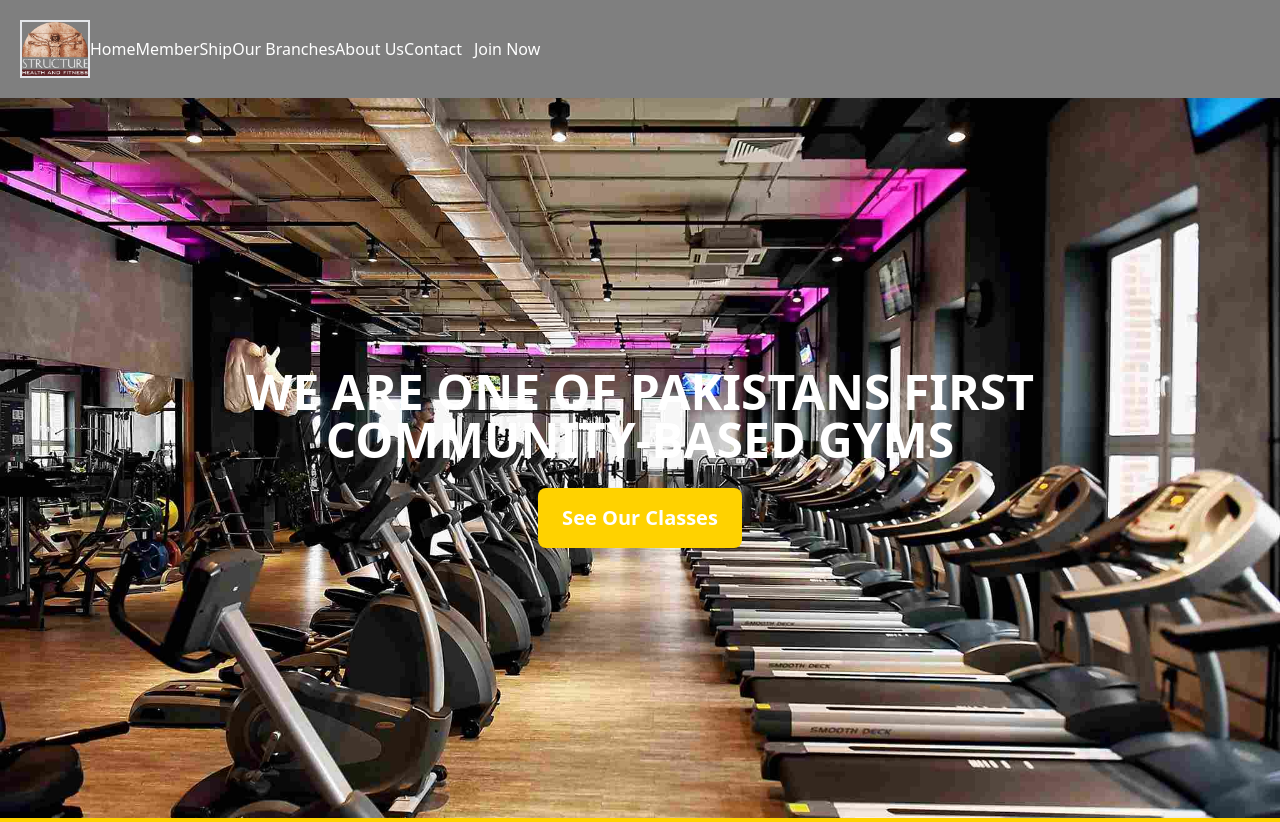
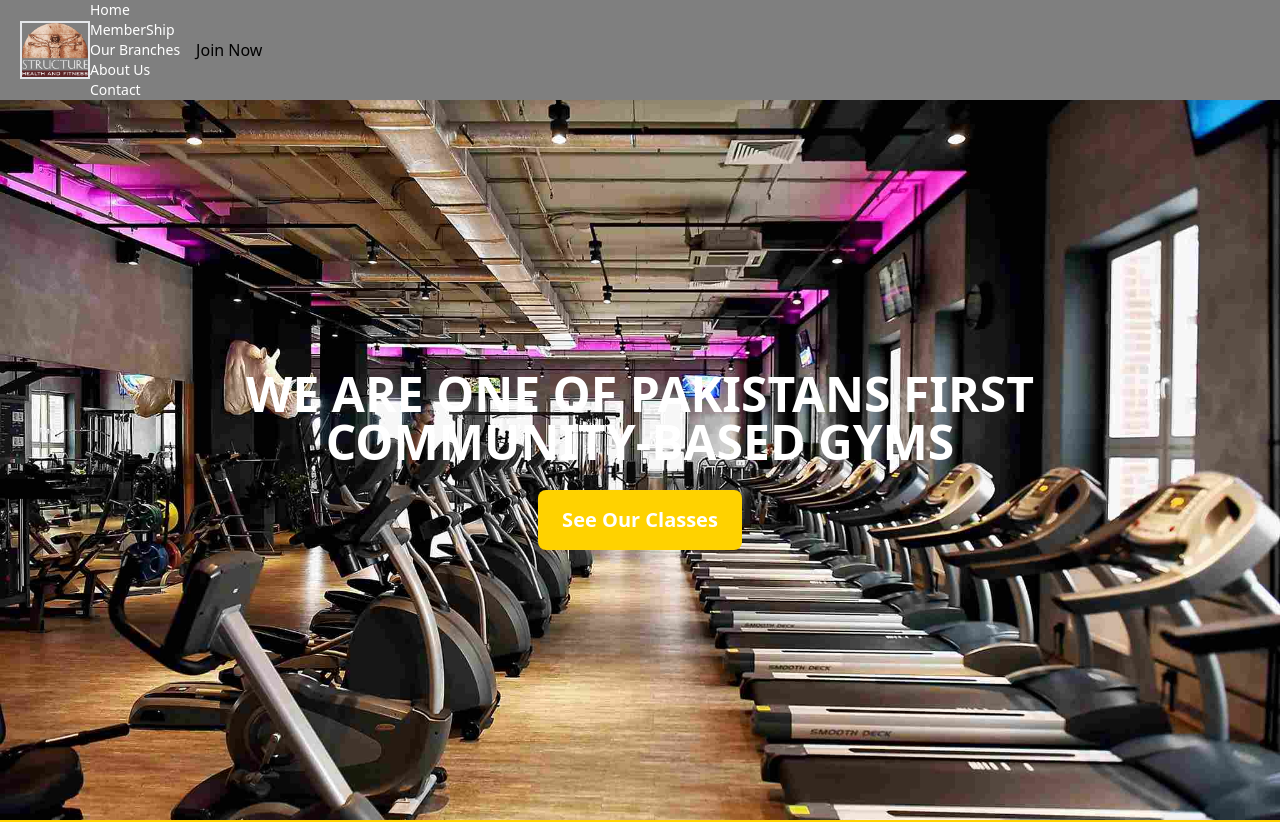
Before and after one commit to tahaawan123/gym-website, a Next.js app: page / in a window 1280 px wide. Shown: the top 822 px of the page. Built offline with nearby package versions, Linux system fonts and the light colour scheme.

Commit message:
solve deployment error

```diff
--- a/Components/Header.tsx
+++ b/Components/Header.tsx
@@ -2,52 +2,28 @@ import React from "react";
 import Link from "next/link";
 import Image from "next/image";
 
-
 const HeaderPage = () => {
   return (
-    <div>
-      <header>
-        <nav className="fixed top-0 left-0 right-0   text-white  flex h-16 items-center justify-between p-5  bg-black bg-opacity-50">
-          <Image
-            src={"/Sturcture-logo.png"}
-            alt={"Logo"}
-            height={50}
-            width={70}
-            className="ml-10 border-2 border-yellow-700 "
-          />
-          <ul className="flex ">
-            <li className="mr-16 ">
-              <Link href="#" className="hover:text-primary">
-                Home
+    <header className="fixed top-0 left-0 right-0 bg-black bg-opacity-50 text-white h-16 flex items-center justify-between px-5 md:px-10 z-50">
+      {/* Logo */}
+      <Image src="/Sturcture-logo.png" alt="Logo" height={50} width={70} className="border-2 border-yellow-700" />
+
+      {/* Desktop Menu */}
+      <ul className="hidden md:flex space-x-6 lg:space-x-10 text-sm lg:text-lg">
+        {["Home", "MemberShip", "Our Branches", "About Us", "Contact"].map((name, index) => (
+          <li key={index}>
+            <Link href="#" className="hover:text-yellow-400">
+              {name}
             </Link>
           </li>
-            <li className="mr-16 ">
-              <Link href="#" className="hover:text-primary">
-                MemberShip
-              </Link>
-            </li>
-            <li className="mr-16 ">
-              <Link href="#" className="hover:text-primary">
-                Our Branches
-              </Link>
-            </li>
-            <li className="mr-16 ">
-              <Link href="#" className="hover:text-primary">
-                About Us
-              </Link>
-            </li>
-            <li className="mr-16 ">
-              <Link href="#" className="hover:text-primary">
-                Contact
-              </Link>
-            </li>
+        ))}
       </ul>
-          <button className=" p-3 bg-yellow-300 rounded-lg hover:border-l-4 border-yellow-500">
+
+      {/* Join Now Button */}
+      <button className="hidden md:block px-4 py-2 bg-yellow-300 text-black rounded-lg hover:border-l-4 border-yellow-500">
         Join Now
       </button>
-        </nav>
     </header>
-    </div>
   );
 };
 
--- a/app/layout.tsx
+++ b/app/layout.tsx
@@ -1,8 +1,8 @@
 import type { Metadata } from "next";
 import localFont from "next/font/local";
 import "./globals.css";
-import HeaderPage from '../Components/Header'
-import FooterPage from '../Components/Footer'
+import Header from '@/components/Header'
+import Footer from '@/components/Footer'
 
 const geistSans = localFont({
   src: "./fonts/GeistVF.woff",
@@ -30,9 +30,9 @@ export default function RootLayout({
       <body
         className={`${geistSans.variable} ${geistMono.variable} antialiased`}
       >
-        <HeaderPage></HeaderPage>
+        <Header/>
         {children}
-        <FooterPage></FooterPage>
+        <Footer/>
       </body>
     </html>
   );
--- a/package.json
+++ b/package.json
@@ -19,10 +19,11 @@
     "@types/node": "^20",
     "@types/react": "^18",
     "@types/react-dom": "^18",
+    "autoprefixer": "^10.4.20",
     "eslint": "^8",
     "eslint-config-next": "14.2.15",
-    "postcss": "^8",
-    "tailwindcss": "^3.4.1",
+    "postcss": "^8.5.2",
+    "tailwindcss": "^3.4.17",
     "typescript": "^5"
   }
 }
```
Also changed, not shown: 1 other file (tests, documents, lock files or other folders). Lines whose indentation alone changed are shown as unchanged.
